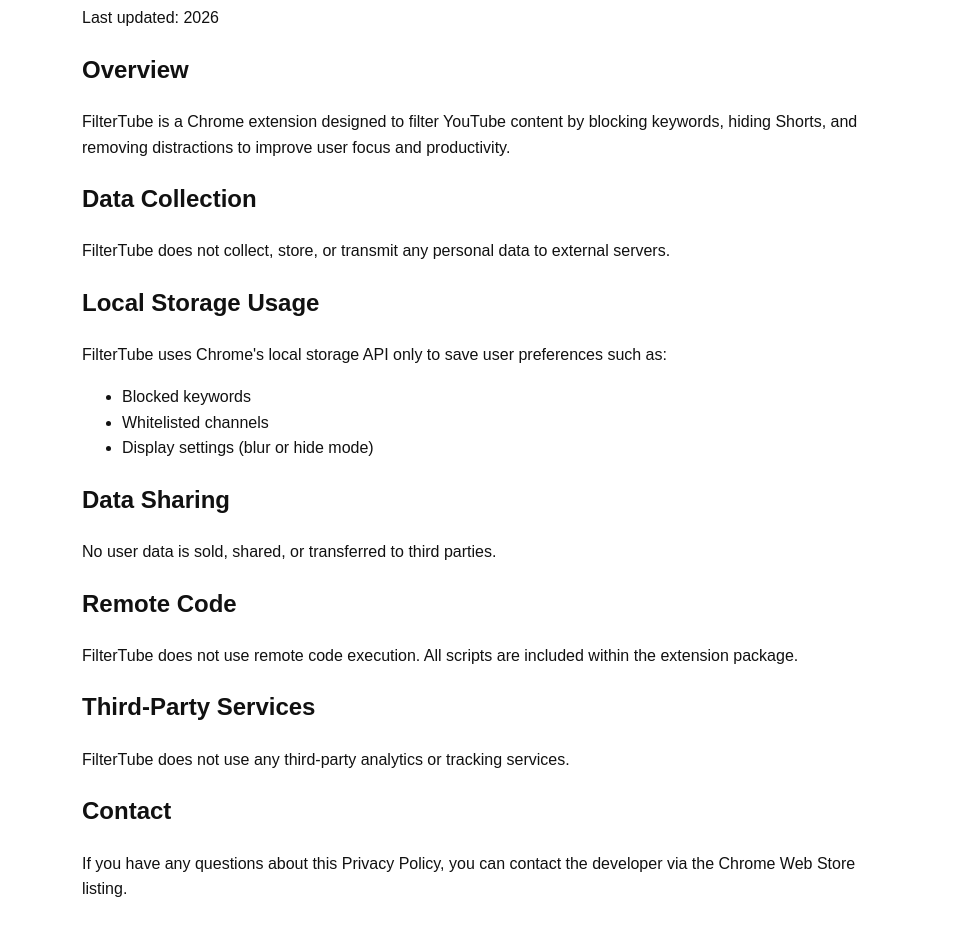
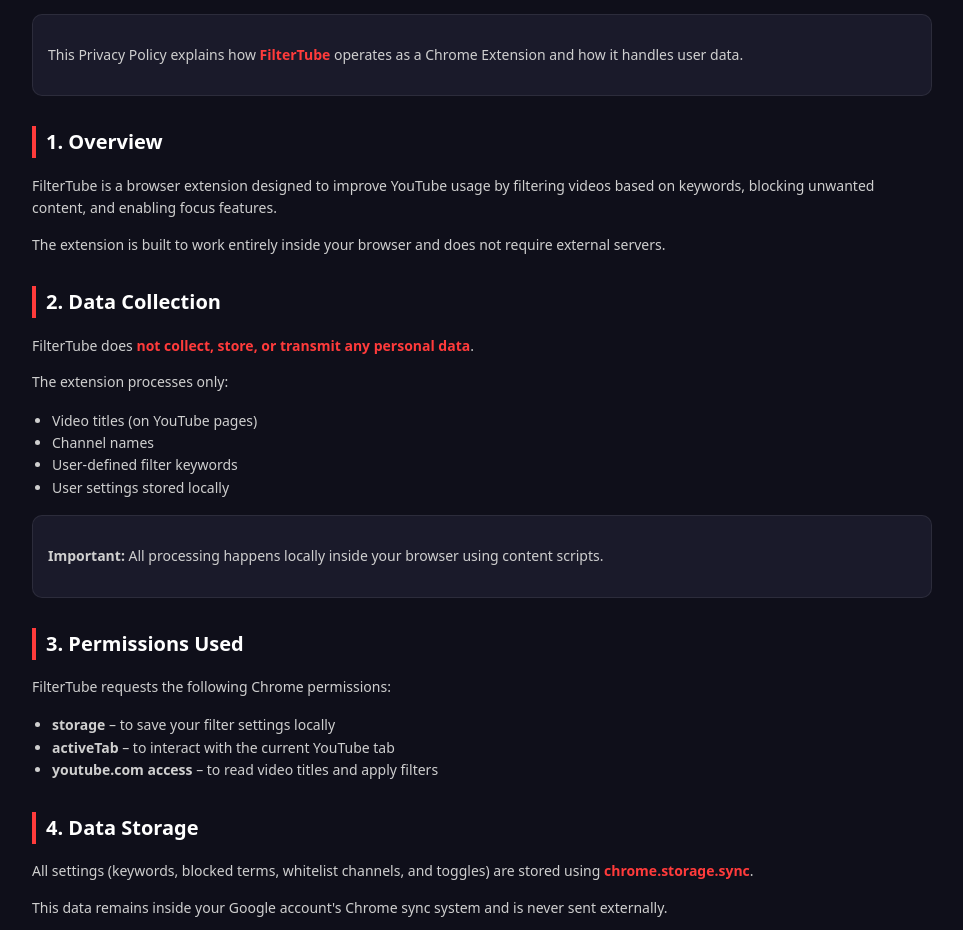
Before and after one commit to ShoaibKhanJ/FilterTube_Privacy_policy, a plain HTML site: page index.html in a window 1280 px wide. Shown: the part 149-1079 px from the top of the page, without its empty margins (158-1121 px from the left). Drawn offline with Linux system fonts and the light colour scheme.

Commit message:
Update index.html

```diff
--- a/index.html
+++ b/index.html
@@ -1,72 +1,188 @@
 <!DOCTYPE html>
 <html lang="en">
+
 <head>
   <meta charset="UTF-8" />
   <meta name="viewport" content="width=device-width, initial-scale=1.0" />
   <title>Privacy Policy - FilterTube</title>
+
   <style>
     body {
-      font-family: Arial, sans-serif;
-      max-width: 800px;
-      margin: 40px auto;
-      padding: 20px;
+      margin: 0;
+      font-family: system-ui, -apple-system, Segoe UI, Roboto, sans-serif;
+      background: #0f0f1a;
+      color: #e5e5e5;
       line-height: 1.6;
-      color: #111;
     }
+
+    .container {
+      max-width: 900px;
+      margin: auto;
+      padding: 40px 20px;
+    }
+
     h1 {
-      color: #e11d48;
+      color: #ff3b3b;
+      font-size: 32px;
+      margin-bottom: 10px;
     }
+
     h2 {
-      margin-top: 20px;
+      margin-top: 30px;
+      color: #ffffff;
+      font-size: 20px;
+      border-left: 4px solid #ff3b3b;
+      padding-left: 10px;
+    }
+
+    p,
+    li {
+      color: #cfcfcf;
+      font-size: 14px;
+    }
+
+    ul {
+      padding-left: 20px;
+    }
+
+    .box {
+      background: #1a1a2a;
+      border: 1px solid rgba(255, 255, 255, 0.08);
+      padding: 15px;
+      border-radius: 10px;
+      margin-top: 10px;
+    }
+
+    .highlight {
+      color: #ff3b3b;
+      font-weight: 600;
+    }
+
+    footer {
+      margin-top: 40px;
+      font-size: 12px;
+      color: #777;
+      text-align: center;
+    }
+
+    a {
+      color: #ff3b3b;
     }
   </style>
 </head>
+
 <body>
+  <div class="container">
 
-  <h1>Privacy Policy for FilterTube</h1>
+    <h1>Privacy Policy</h1>
+    <p>Last updated: June 2026</p>
 
-  <p>Last updated: 2026</p>
+    <div class="box">
+      <p>
+        This Privacy Policy explains how <span class="highlight">FilterTube</span> operates as a Chrome Extension
+        and how it handles user data.
+      </p>
+    </div>
 
-  <h2>Overview</h2>
+    <h2>1. Overview</h2>
     <p>
-    FilterTube is a Chrome extension designed to filter YouTube content by blocking keywords,
-    hiding Shorts, and removing distractions to improve user focus and productivity.
+      FilterTube is a browser extension designed to improve YouTube usage by filtering videos based on keywords,
+      blocking unwanted content, and enabling focus features.
+    </p>
+    <p>
+      The extension is built to work entirely inside your browser and does not require external servers.
     </p>
 
-  <h2>Data Collection</h2>
+    <h2>2. Data Collection</h2>
     <p>
-    FilterTube does not collect, store, or transmit any personal data to external servers.
+      FilterTube does <span class="highlight">not collect, store, or transmit any personal data</span>.
     </p>
 
-  <h2>Local Storage Usage</h2>
-  <p>
-    FilterTube uses Chrome's local storage API only to save user preferences such as:
-  </p>
+    <p>The extension processes only:</p>
     <ul>
-    <li>Blocked keywords</li>
-    <li>Whitelisted channels</li>
-    <li>Display settings (blur or hide mode)</li>
+      <li>Video titles (on YouTube pages)</li>
+      <li>Channel names</li>
+      <li>User-defined filter keywords</li>
+      <li>User settings stored locally</li>
     </ul>
 
-  <h2>Data Sharing</h2>
+    <div class="box">
+      <p><b>Important:</b> All processing happens locally inside your browser using content scripts.</p>
+    </div>
+
+    <h2>3. Permissions Used</h2>
+    <p>FilterTube requests the following Chrome permissions:</p>
+
+    <ul>
+      <li><b>storage</b> – to save your filter settings locally</li>
+      <li><b>activeTab</b> – to interact with the current YouTube tab</li>
+      <li><b>youtube.com access</b> – to read video titles and apply filters</li>
+    </ul>
+
+    <h2>4. Data Storage</h2>
     <p>
-    No user data is sold, shared, or transferred to third parties.
+      All settings (keywords, blocked terms, whitelist channels, and toggles)
+      are stored using <span class="highlight">chrome.storage.sync</span>.
     </p>
 
-  <h2>Remote Code</h2>
     <p>
-    FilterTube does not use remote code execution. All scripts are included within the extension package.
+      This data remains inside your Google account's Chrome sync system and is never sent externally.
     </p>
 
-  <h2>Third-Party Services</h2>
+    <h2>5. Data Sharing</h2>
     <p>
-    FilterTube does not use any third-party analytics or tracking services.
+      FilterTube does <span class="highlight">not share any data with third parties</span>.
     </p>
 
-  <h2>Contact</h2>
+    <h2>6. External Servers</h2>
     <p>
-    If you have any questions about this Privacy Policy, you can contact the developer via the Chrome Web Store listing.
+      This extension does <span class="highlight">not use any backend servers</span>.
+      No analytics, tracking scripts, or external APIs are used.
     </p>
 
+    <h2>7. Security</h2>
+    <p>
+      Since all processing happens locally, your data never leaves your browser.
+      This minimizes any security risks.
+    </p>
+
+    <h2>8. Children’s Privacy</h2>
+    <p>
+      FilterTube does not knowingly collect data from anyone, including children under 13.
+    </p>
+
+    <h2>9. Changes to This Policy</h2>
+    <p>
+      This Privacy Policy may be updated in future versions of the extension.
+      Any changes will be reflected in this document.
+    </p>
+
+    <h2>10. Contact</h2>
+    <p>
+      If you have questions about this Privacy Policy, you can contact the developer via GitHub or extension listing
+      page.
+    </p>
+
+    <div class="box">
+      <p>
+        GitHub: <a href="https://github.com/ShoaibKhanJ">https://github.com/ShoaibKhanJ</a><br />
+      <p>
+        <b>Email:</b>
+        <a href="mailto:devnexa.contact@gmail.com">devnexa.contact@gmail.com</a>
+      </p>
+      <p>
+        Linkeden: <a href="https://www.linkedin.com/in/shoaibkj/">https://www.linkedin.com/in/shoaibkj/</a><br />
+      <p>
+        Extension Name: FilterTube
+      </p>
+
+    </div>
+
+    <footer>
+      © 2026 FilterTube. All rights reserved.
+    </footer>
+
+  </div>
 </body>
+
 </html>
```
Lines whose indentation alone changed are shown as unchanged.
